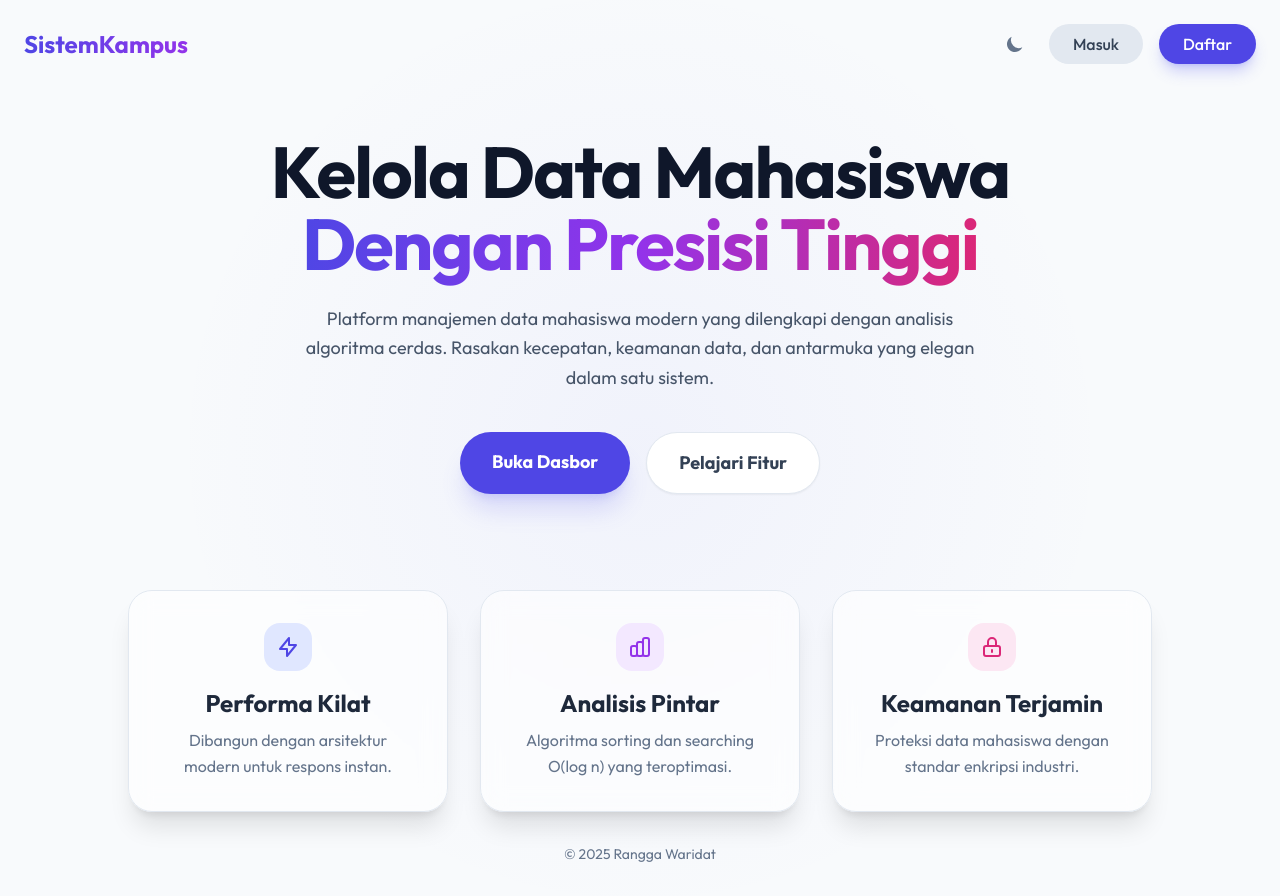
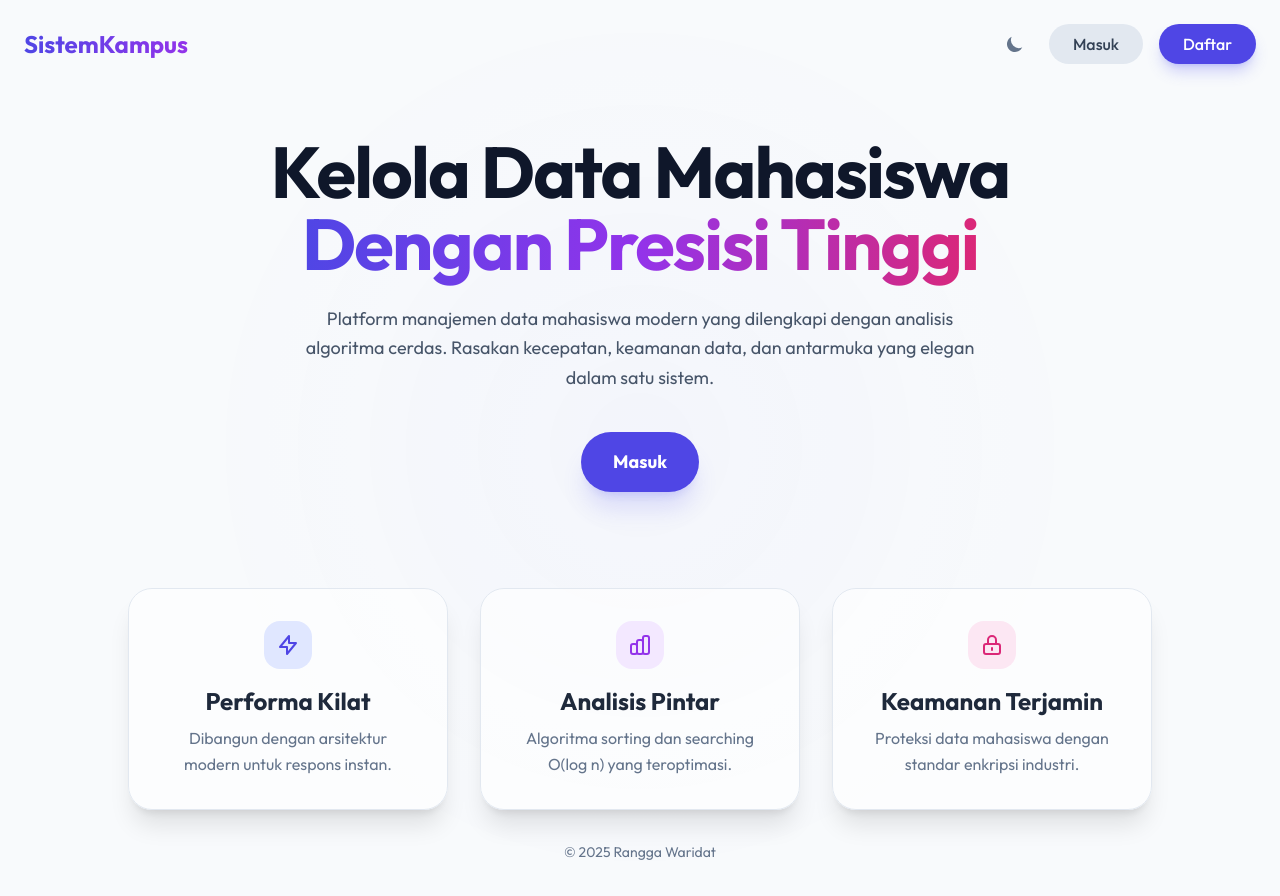
Before and after one commit to ranggawaridat/tugas-algoritma-pemrograman, a FastAPI app: page / in a window 1280 px wide. After the commit the page ends 860 px from the top, so only its background shows below. Run offline with FastAPI, Linux system fonts and the light colour scheme; some libraries are stand-ins or nearby versions.

Commit message:
feat: Enhance landing page with new animations and styles for improved user experience

```diff
--- a/app/templates/landing.html
+++ b/app/templates/landing.html
@@ -19,6 +19,21 @@
                     colors: {
                         primary: "#4f46e5",
                         secondary: "#9333ea",
+                    },
+                    animation: {
+                        'fade-in-up': 'fadeInUp 0.8s ease-out forwards',
+                        'float': 'float 6s ease-in-out infinite',
+                        'pulse-slow': 'pulse 4s cubic-bezier(0.4, 0, 0.6, 1) infinite',
+                    },
+                    keyframes: {
+                        fadeInUp: {
+                            '0%': { opacity: '0', transform: 'translateY(20px)' },
+                            '100%': { opacity: '1', transform: 'translateY(0)' },
+                        },
+                        float: {
+                            '0%, 100%': { transform: 'translateY(0)' },
+                            '50%': { transform: 'translateY(-20px)' },
+                        }
                     }
                 }
             }
@@ -45,6 +60,23 @@
         .hero-bg-light {
             background-image: radial-gradient(circle at 50% 50%, rgba(99, 102, 241, 0.05) 0%, rgba(255, 255, 255, 0) 60%);
         }
+
+        /* Animation Delays */
+        .delay-100 {
+            animation-delay: 100ms;
+        }
+
+        .delay-200 {
+            animation-delay: 200ms;
+        }
+
+        .delay-300 {
+            animation-delay: 300ms;
+        }
+
+        .delay-500 {
+            animation-delay: 500ms;
+        }
     </style>
 </head>
 
@@ -52,9 +84,9 @@
     class="flex flex-col min-h-screen bg-slate-50 dark:bg-[#0f172a] text-slate-900 dark:text-white transition-colors duration-300 relative overflow-x-hidden">
 
     <!-- Background Gradient -->
-    <div class="absolute inset-0 pointer-events-none hero-bg-light dark:hero-bg-dark z-0"></div>
+    <div class="absolute inset-0 pointer-events-none hero-bg-light dark:hero-bg-dark z-0 animate-pulse-slow"></div>
 
-    <nav class="p-6 flex justify-between items-center max-w-7xl mx-auto w-full relative z-10">
+    <nav class="p-6 flex justify-between items-center max-w-7xl mx-auto w-full relative z-10 animate-fade-in-up">
         <div
             class="text-2xl font-bold text-transparent bg-clip-text bg-gradient-to-r from-indigo-600 to-purple-600 dark:from-indigo-400 dark:to-purple-400">
             SistemKampus
@@ -79,42 +111,38 @@
     </nav>
 
     <main class="flex-1 flex flex-col justify-center items-center text-center px-4 relative z-10">
-        <!--
-        <div
-            class="inline-flex items-center px-3 py-1 rounded-full border border-indigo-200 dark:border-indigo-500/30 bg-indigo-50 dark:bg-indigo-500/10 text-indigo-600 dark:text-indigo-300 text-xs font-semibold tracking-wide uppercase mb-6">
-             Versi Premium 2.0
-        </div>
-        -->
         <br>
         <br>
         <h1
-            class="text-5xl md:text-7xl font-extrabold mb-6 tracking-tight text-slate-900 dark:text-white leading-tight">
+            class="text-5xl md:text-7xl font-extrabold mb-6 tracking-tight text-slate-900 dark:text-white leading-tight opacity-0 animate-fade-in-up delay-100">
             Kelola Data Mahasiswa <br>
             <span
                 class="text-transparent bg-clip-text bg-gradient-to-r from-indigo-600 via-purple-600 to-pink-600 dark:from-indigo-400 dark:via-purple-400 dark:to-pink-400">Dengan
                 Presisi Tinggi</span>
         </h1>
-        <p class="text-lg text-slate-600 dark:text-slate-400 max-w-2xl mb-10 leading-relaxed">
+        <p
+            class="text-lg text-slate-600 dark:text-slate-400 max-w-2xl mb-10 leading-relaxed opacity-0 animate-fade-in-up delay-200">
             Platform manajemen data mahasiswa modern yang dilengkapi dengan analisis algoritma cerdas.
             Rasakan kecepatan, keamanan data, dan antarmuka yang elegan dalam satu sistem.
         </p>
-        <div class="flex flex-col sm:flex-row gap-4 w-full sm:w-auto">
+        <div class="flex flex-col sm:flex-row gap-4 w-full sm:w-auto opacity-0 animate-fade-in-up delay-300">
             <a href="/login"
-                class="px-8 py-4 rounded-full bg-indigo-600 text-lg font-bold text-white hover:bg-indigo-500 transition shadow-xl shadow-indigo-500/20 transform hover:-translate-y-1">
-                Buka Dasbor
+                class="px-8 py-4 rounded-full bg-indigo-600 text-lg font-bold text-white hover:bg-indigo-500 transition shadow-xl shadow-indigo-500/20 transform hover:-translate-y-1 hover:scale-105 duration-200">
+                Masuk
             </a>
-            <a href="#"
-                class="px-8 py-4 rounded-full bg-white dark:bg-white/5 text-lg font-bold text-slate-700 dark:text-white hover:bg-slate-50 dark:hover:bg-white/10 transition border border-slate-200 dark:border-white/10 shadow-sm">
+            <!-- <a href="#"
+                class="px-8 py-4 rounded-full bg-white dark:bg-white/5 text-lg font-bold text-slate-700 dark:text-white hover:bg-slate-50 dark:hover:bg-white/10 transition border border-slate-200 dark:border-white/10 shadow-sm transform hover:-translate-y-1 hover:scale-105 duration-200">
                 Pelajari Fitur
-            </a>
+            </a> -->
         </div>
 
         <!-- Stats preview -->
-        <div class="mt-24 grid grid-cols-1 md:grid-cols-3 gap-8 w-full max-w-5xl">
+        <div
+            class="mt-24 grid grid-cols-1 md:grid-cols-3 gap-8 w-full max-w-5xl opacity-0 animate-fade-in-up delay-500">
             <div
-                class="p-8 rounded-3xl bg-white/60 dark:bg-white/5 border border-slate-200 dark:border-white/5 backdrop-blur-md shadow-xl dark:shadow-none hover:border-indigo-500/30 transition-colors">
+                class="p-8 rounded-3xl bg-white/60 dark:bg-white/5 border border-slate-200 dark:border-white/5 backdrop-blur-md shadow-xl dark:shadow-none hover:border-indigo-500/30 transition-all duration-300 hover:transform hover:-translate-y-2 group">
                 <div
-                    class="w-12 h-12 rounded-2xl bg-indigo-100 dark:bg-indigo-500/20 flex items-center justify-center mb-4 mx-auto text-indigo-600 dark:text-indigo-400">
+                    class="w-12 h-12 rounded-2xl bg-indigo-100 dark:bg-indigo-500/20 flex items-center justify-center mb-4 mx-auto text-indigo-600 dark:text-indigo-400 group-hover:scale-110 transition-transform duration-300">
                     <svg class="w-6 h-6" fill="none" stroke="currentColor" viewBox="0 0 24 24">
                         <path stroke-linecap="round" stroke-linejoin="round" stroke-width="2"
                             d="M13 10V3L4 14h7v7l9-11h-7z"></path>
@@ -125,9 +153,9 @@
                     respons instan.</div>
             </div>
             <div
-                class="p-8 rounded-3xl bg-white/60 dark:bg-white/5 border border-slate-200 dark:border-white/5 backdrop-blur-md shadow-xl dark:shadow-none hover:border-purple-500/30 transition-colors">
+                class="p-8 rounded-3xl bg-white/60 dark:bg-white/5 border border-slate-200 dark:border-white/5 backdrop-blur-md shadow-xl dark:shadow-none hover:border-purple-500/30 transition-all duration-300 hover:transform hover:-translate-y-2 group">
                 <div
-                    class="w-12 h-12 rounded-2xl bg-purple-100 dark:bg-purple-500/20 flex items-center justify-center mb-4 mx-auto text-purple-600 dark:text-purple-400">
+                    class="w-12 h-12 rounded-2xl bg-purple-100 dark:bg-purple-500/20 flex items-center justify-center mb-4 mx-auto text-purple-600 dark:text-purple-400 group-hover:scale-110 transition-transform duration-300">
                     <svg class="w-6 h-6" fill="none" stroke="currentColor" viewBox="0 0 24 24">
                         <path stroke-linecap="round" stroke-linejoin="round" stroke-width="2"
                             d="M9 19v-6a2 2 0 00-2-2H5a2 2 0 00-2 2v6a2 2 0 002 2h2a2 2 0 002-2zm0 0V9a2 2 0 012-2h2a2 2 0 012 2v10m-6 0a2 2 0 002 2h2a2 2 0 002-2m0 0V5a2 2 0 012-2h2a2 2 0 012 2v14a2 2 0 01-2 2h-2a2 2 0 01-2-2z">
@@ -139,9 +167,9 @@
                     yang teroptimasi.</div>
             </div>
             <div
-                class="p-8 rounded-3xl bg-white/60 dark:bg-white/5 border border-slate-200 dark:border-white/5 backdrop-blur-md shadow-xl dark:shadow-none hover:border-pink-500/30 transition-colors">
+                class="p-8 rounded-3xl bg-white/60 dark:bg-white/5 border border-slate-200 dark:border-white/5 backdrop-blur-md shadow-xl dark:shadow-none hover:border-pink-500/30 transition-all duration-300 hover:transform hover:-translate-y-2 group">
                 <div
-                    class="w-12 h-12 rounded-2xl bg-pink-100 dark:bg-pink-500/20 flex items-center justify-center mb-4 mx-auto text-pink-600 dark:text-pink-400">
+                    class="w-12 h-12 rounded-2xl bg-pink-100 dark:bg-pink-500/20 flex items-center justify-center mb-4 mx-auto text-pink-600 dark:text-pink-400 group-hover:scale-110 transition-transform duration-300">
                     <svg class="w-6 h-6" fill="none" stroke="currentColor" viewBox="0 0 24 24">
                         <path stroke-linecap="round" stroke-linejoin="round" stroke-width="2"
                             d="M12 15v2m-6 4h12a2 2 0 002-2v-6a2 2 0 00-2-2H6a2 2 0 00-2 2v6a2 2 0 002 2zm10-10V7a4 4 0 00-8 0v4h8z">
@@ -155,7 +183,8 @@
         </div>
     </main>
 
-    <footer class="p-8 text-center text-slate-500 dark:text-slate-600 text-sm relative z-10">
+    <footer
+        class="p-8 text-center text-slate-500 dark:text-slate-600 text-sm relative z-10 animate-fade-in-up delay-500">
         &copy; 2025 Rangga Waridat
     </footer>
 
```
